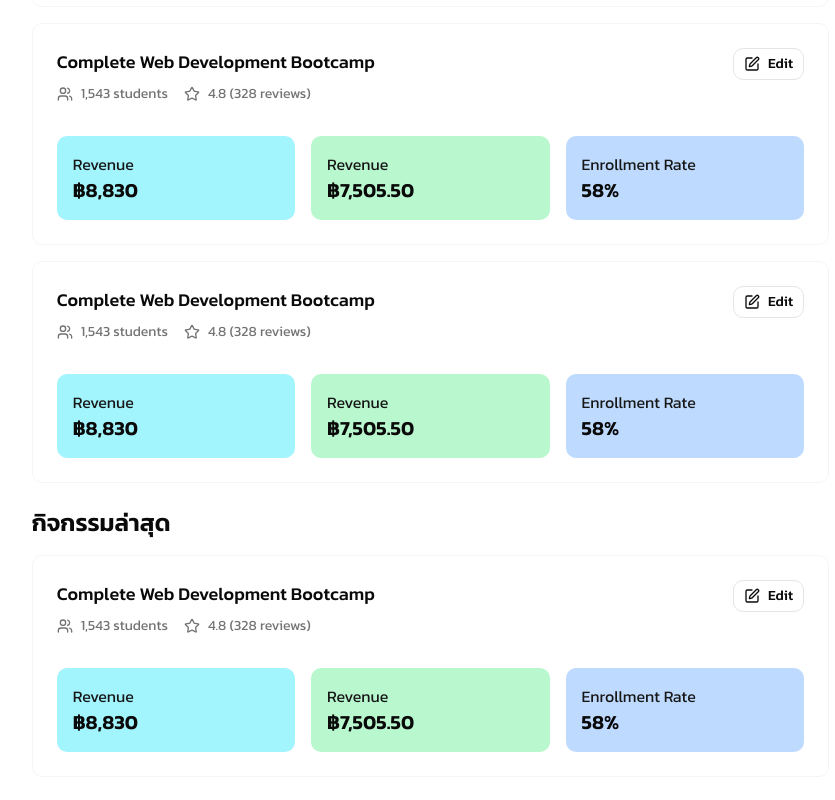
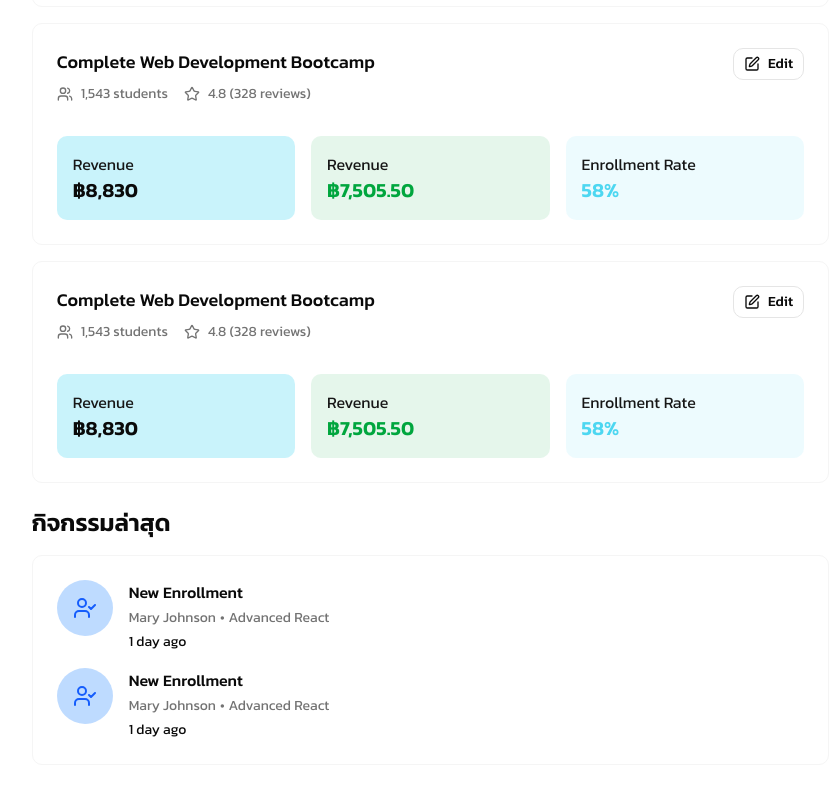
Before and after one commit to suttirakcha/ui-learney, a Next.js app: page /profile/overview in a window 1280 px wide. Shown: the part 560-1360 px from the top of the page, without its empty margins (419-1254 px from the left). Built offline with nearby package versions, Linux system fonts and the light colour scheme.

Commit message:
feat (instructor): create instructor settings form

```diff
--- a/src/app/globals.css
+++ b/src/app/globals.css
@@ -30,6 +30,7 @@
   --color-accent: var(--accent);
   --color-muted-foreground: var(--muted-foreground);
   --color-muted: var(--muted);
+  --color-success: var(--success);
   --color-secondary-foreground: var(--secondary-foreground);
   --color-secondary: var(--secondary);
   --color-primary-foreground: var(--primary-foreground);
@@ -65,6 +66,7 @@
   --accent: oklch(0.97 0 0);
   --accent-foreground: oklch(0.205 0 0);
   --destructive: oklch(0.577 0.245 27.325);
+  --success: #00a63e;
   --border: oklch(0.922 0 0);
   --input: oklch(0.922 0 0);
   --ring: oklch(0.708 0 0);
@@ -100,6 +102,7 @@
   --accent: oklch(0.269 0 0);
   --accent-foreground: oklch(0.985 0 0);
   --destructive: oklch(0.704 0.191 22.216);
+  --success: #00a63e;
   --border: oklch(1 0 0 / 10%);
   --input: oklch(1 0 0 / 15%);
   --ring: oklch(0.556 0 0);
@@ -142,7 +145,7 @@
   }
 }
 .input {
-  @apply w-full px-4 py-3 border border-gray-300 rounded-lg bg-gray-100 h-10
+  @apply w-full px-4 py-3 border border-gray-200 rounded-lg bg-gray-50
   transition-all duration-200
   focus:outline-none focus:ring-2 focus:ring-cyan-400 focus:border-cyan-400 focus:bg-white;
 }
--- a/src/components/custom/LnInput.tsx
+++ b/src/components/custom/LnInput.tsx
@@ -5,7 +5,7 @@ export default function LnInput(props: React.ComponentProps<'input'>) {
   const { className, ...rest } = props;
   const inputProps = {
     ...rest,
-    className: cn('input placeholder:text-gray-400', className),
+    className: cn('input placeholder:text-gray-400 h-10', className),
   };
   return <Input {...inputProps} />;
 }
--- /dev/null
+++ b/src/components/custom/LnTextarea.tsx
@@ -0,0 +1,13 @@
+import { Textarea } from '@/components/ui/textarea';
+import { cn } from '@/lib/utils';
+
+export default function LnTextarea(props: React.ComponentProps<'textarea'>) {
+  const textareaProps = {
+    ...props,
+    className: cn(
+      'input placeholder:text-gray-400 resize-none',
+      props.className
+    ),
+  };
+  return <Textarea {...textareaProps} />;
+}
--- /dev/null
+++ b/src/components/features/instructor-settings-form.tsx
@@ -0,0 +1,59 @@
+'use client';
+
+import { useForm } from 'react-hook-form';
+import LnInput from '../custom/LnInput';
+import LnButton from '../custom/LnButton';
+import LnTextarea from '../custom/LnTextarea';
+
+const initialValues = {
+  fullName: '',
+  email: '',
+  bio: '',
+  expertise: '',
+};
+
+export default function InstructorSettingsForm() {
+  const { register, handleSubmit } = useForm({
+    defaultValues: initialValues,
+  });
+
+  const onSubmit = (values: unknown) => {
+    console.log(onSubmit);
+  };
+
+  return (
+    <form onSubmit={handleSubmit(onSubmit)} className='space-y-6'>
+      <h2 className='text-2xl font-semibold'>Instructor Settings</h2>
+      <div className='space-y-1'>
+        <label className='block text-sm font-medium'>Display name</label>
+        <LnInput
+          {...register('fullName')}
+          placeholder='Enter your display name'
+        />
+      </div>
+      <div className='space-y-1'>
+        <label className='block text-sm font-medium'>Email</label>
+        <LnInput {...register('email')} placeholder='Enter your email' />
+      </div>
+      <div className='space-y-1'>
+        <label className='block text-sm font-medium'>Professional bio</label>
+        <LnTextarea
+          {...register('bio')}
+          placeholder='Enter your professional bio'
+        />
+      </div>
+      <div className='space-y-1'>
+        <label className='block text-sm font-medium'>
+          Expertise (comma separated)
+        </label>
+        <LnInput
+          {...register('expertise')}
+          placeholder='Enter your expertise with comma'
+        />
+      </div>
+      <LnButton type='submit' className='mt-2'>
+        บันทึกการเปลี่ยนแปลง
+      </LnButton>
+    </form>
+  );
+}
--- a/src/components/profile/instructor/InstructorCourseCard.tsx
+++ b/src/components/profile/instructor/InstructorCourseCard.tsx
@@ -28,17 +28,17 @@ export default function InstructorCourseCard() {
       </div>
 
       <div className='grid grid-cols-3 gap-4'>
-        <div className='rounded-lg bg-cyan-200 p-4'>
+        <div className='rounded-lg bg-primary/30 p-4'>
           <h3 className='text-accent-foreground'>Revenue</h3>
           <p className='text-xl font-semibold'>฿8,830</p>
         </div>
-        <div className='rounded-lg bg-green-200 p-4'>
+        <div className='rounded-lg bg-success/10 p-4'>
           <h3 className='text-accent-foreground'>Revenue</h3>
-          <p className='text-xl font-semibold'>฿7,505.50</p>
+          <p className='text-xl font-semibold text-success'>฿7,505.50</p>
         </div>
-        <div className='rounded-lg bg-blue-200 p-4'>
+        <div className='rounded-lg bg-primary/10 p-4'>
           <h3 className='text-accent-foreground'>Enrollment Rate</h3>
-          <p className='text-xl font-semibold'>58%</p>
+          <p className='text-xl font-semibold text-primary'>58%</p>
         </div>
       </div>
     </div>
--- a/src/components/profile/instructor/InstructorOverview.tsx
+++ b/src/components/profile/instructor/InstructorOverview.tsx
@@ -1,4 +1,5 @@
 import InstructorCourseCard from './InstructorCourseCard';
+import InstructorRecentActivity from './InstructorRecentActivity';
 
 export default function InstructorOverview() {
   return (
@@ -18,8 +19,9 @@ export default function InstructorOverview() {
       <section className='space-y-4'>
         <h2 className='text-2xl font-semibold'>กิจกรรมล่าสุด</h2>
 
-        <div className='flex flex-col gap-4'>
-          <InstructorCourseCard />
+        <div className='flex flex-col gap-4 p-6 border border-accent rounded-lg'>
+          <InstructorRecentActivity />
+          <InstructorRecentActivity />
         </div>
       </section>
     </div>
--- /dev/null
+++ b/src/components/profile/instructor/InstructorProfileSettings.tsx
@@ -0,0 +1,9 @@
+import InstructorSettingsForm from '@/components/features/instructor-settings-form';
+
+export default function InstructorProfileSettings() {
+  return (
+    <div>
+      <InstructorSettingsForm />
+    </div>
+  );
+}
--- /dev/null
+++ b/src/components/profile/instructor/InstructorRecentActivity.tsx
@@ -0,0 +1,20 @@
+import { UserCheck } from 'lucide-react';
+
+export default function InstructorRecentActivity() {
+  return (
+    <div className='flex gap-4'>
+      <div className='bg-blue-200 text-blue-600 flex p-4 rounded-full w-fit h-fit'>
+        <UserCheck />
+      </div>
+      <div className='space-y-1'>
+        <h3 className='text-base font-medium'>New Enrollment</h3>
+        <div className='text-muted-foreground text-sm flex items-center gap-1'>
+          <p>Mary Johnson</p>
+          {'•'}
+          <p>Advanced React</p>
+        </div>
+        <p className='text-sm'>1 day ago</p>
+      </div>
+    </div>
+  );
+}
--- a/src/components/profile/instructor/InstructorSettings.tsx
+++ /dev/null
@@ -1,3 +0,0 @@
-export default function InstructorSettings() {
-  return <div>InstructorSettings</div>;
-}
--- a/src/lib/profile-menus.tsx
+++ b/src/lib/profile-menus.tsx
@@ -1,5 +1,5 @@
 import InstructorOverview from '@/components/profile/instructor/InstructorOverview';
-import InstructorSettings from '@/components/profile/instructor/InstructorSettings';
+import InstructorProfileSettings from '@/components/profile/instructor/InstructorProfileSettings';
 import { Role } from '@/types/user';
 import { BookOpen, Settings, User } from 'lucide-react';
 import { JSX, ReactNode } from 'react';
@@ -22,7 +22,7 @@ const instructorMenus: Menu[] = [
     label: 'การตั้งค่า',
     icon: <Settings />,
     href: '/settings',
-    component: <InstructorSettings />,
+    component: <InstructorProfileSettings />,
   },
 ];
 
--- a/src/types/course.ts
+++ b/src/types/course.ts
@@ -5,3 +5,9 @@ export type Course = {
   price: number;
   discount?: number;
 };
+
+export type Activity = {
+  type: 'review' | 'enrollment';
+  user: string;
+  course: string;
+};
```
